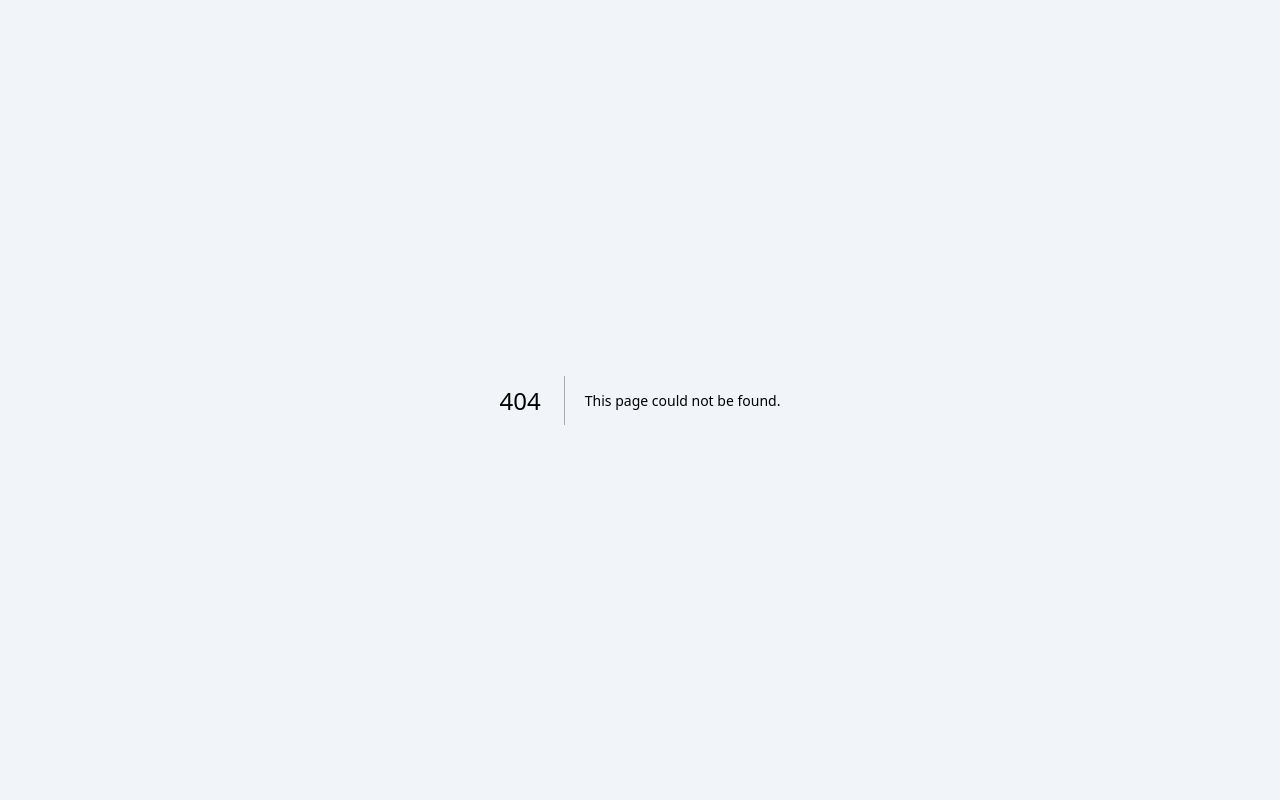
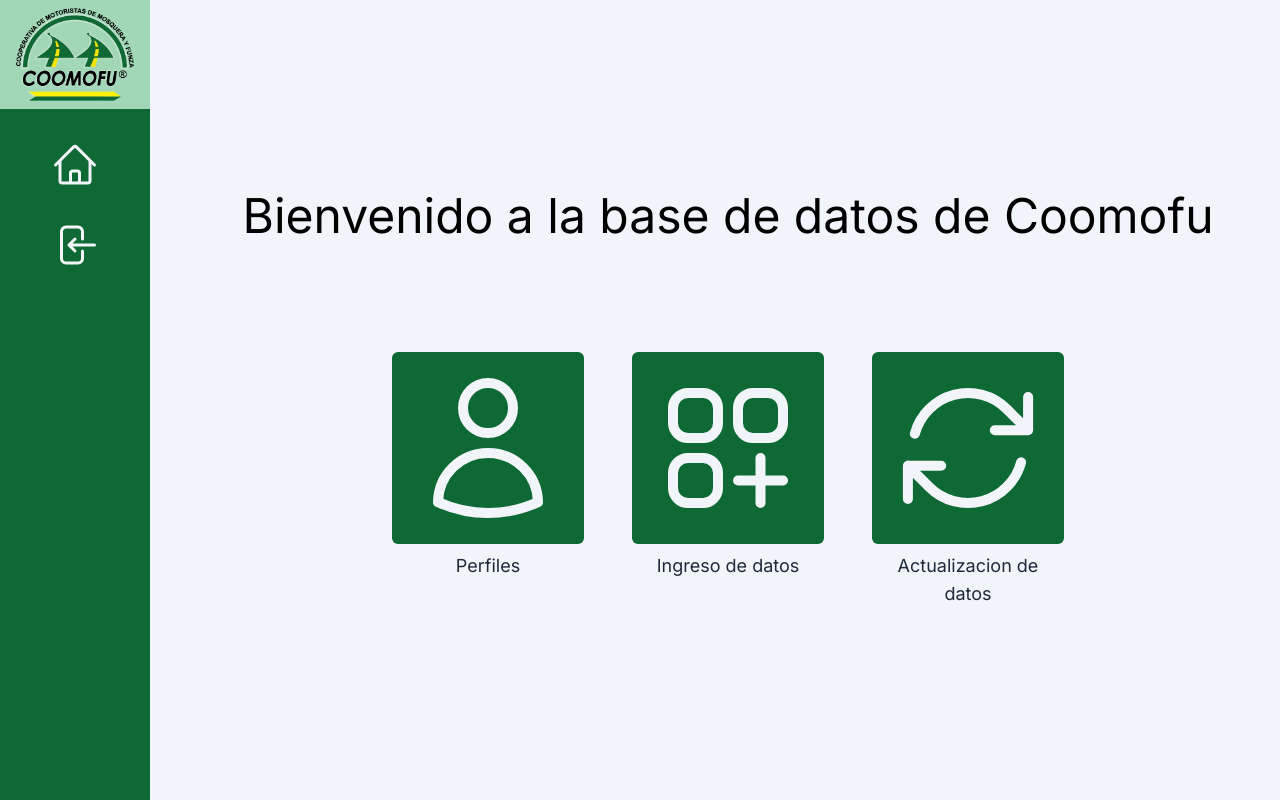
Before and after one commit to Git-Darkmoon/Coomofu, a Next.js app: page /user/home in a window 1280 px wide. Before the commit this address had no page. Built offline with nearby package versions, Linux system fonts and the light colour scheme.

Commit message:
feat: welcome section done.

```diff
--- /dev/null
+++ b/src/app/user/home/page.tsx
@@ -0,0 +1,47 @@
+import { StaticImageData } from "next/image"
+import {
+  UserIcon,
+  SquaresPlusIcon,
+  ArrowPathIcon,
+} from "@heroicons/react/24/outline"
+import Card from "@/components/Card"
+
+export type option = {
+  id?: number
+  icon?: any
+  title?: string
+}
+
+const options: Array<option> = [
+  {
+    id: 1,
+    icon: <UserIcon />,
+    title: "Perfiles",
+  },
+  {
+    id: 2,
+    icon: <SquaresPlusIcon />,
+    title: "Ingreso de datos",
+  },
+  {
+    id: 3,
+    icon: <ArrowPathIcon />,
+    title: "Actualizacion de datos",
+  },
+]
+
+function Home() {
+  return (
+    <div className="w-full h-[calc(100vh-4rem)] flex flex-col justify-center items-center gap-28">
+      <header className="text-center ml-44">
+        <h1 className="text-5xl">Bienvenido a la base de datos de Coomofu</h1>
+      </header>
+      <main className="ml-44 flex justify-center items-center flex-col md:flex-row gap-12">
+        {options.map((option: option) => {
+          return <Card key={option.id} {...option} />
+        })}
+      </main>
+    </div>
+  )
+}
+export default Home
--- /dev/null
+++ b/src/components/Card.tsx
@@ -0,0 +1,15 @@
+import { option } from "@/app/user/home/page"
+import Link from "next/link"
+
+function Card({ icon, title }: option) {
+  return (
+    <Link
+      href={"/"}
+      className="w-48 h-48 lg:max-w-xs bg-primaryGreen-500 text-slate-100 hover:scale-105 rounded-md hover:text-secondaryYellow transition-all"
+    >
+      <div className="w-auto h-auto p-4">{icon}</div>
+      <h1 className="text-center text-lg pt-2 text-slate-800">{title}</h1>
+    </Link>
+  )
+}
+export default Card
```
